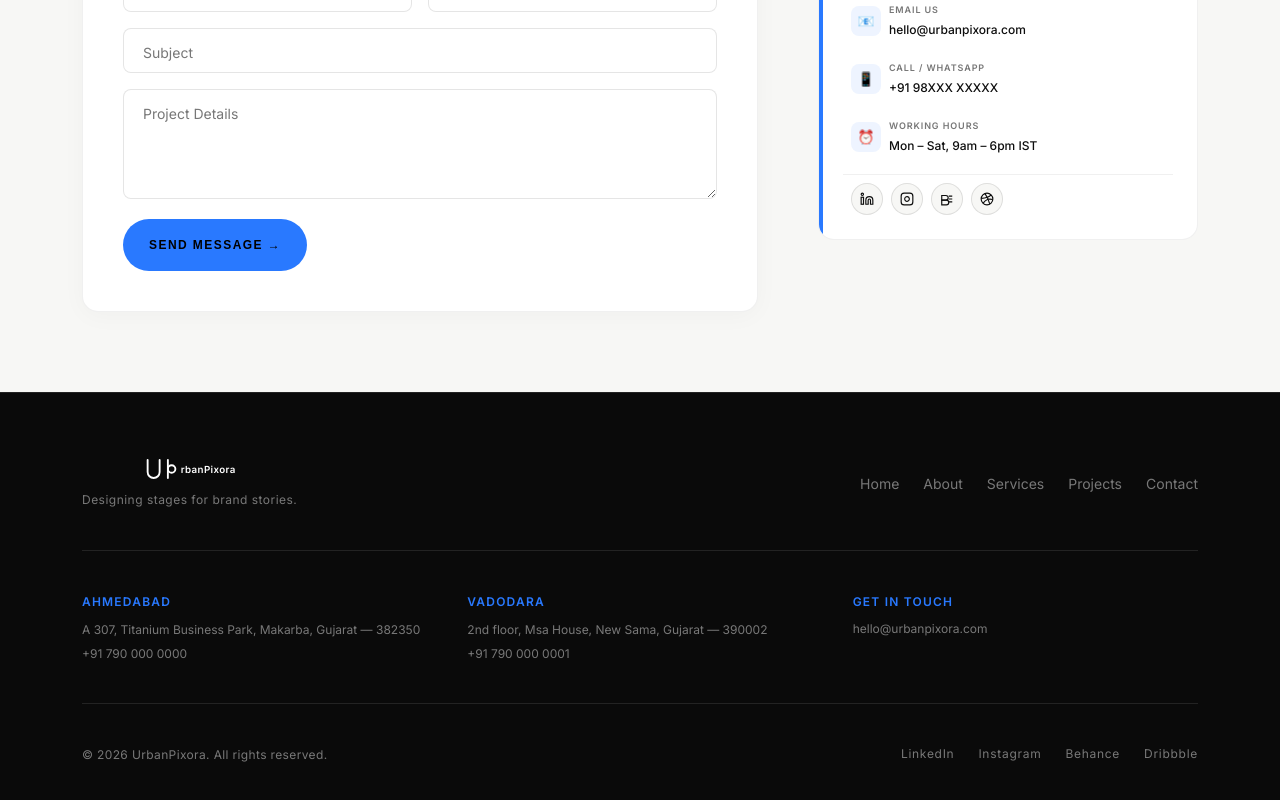
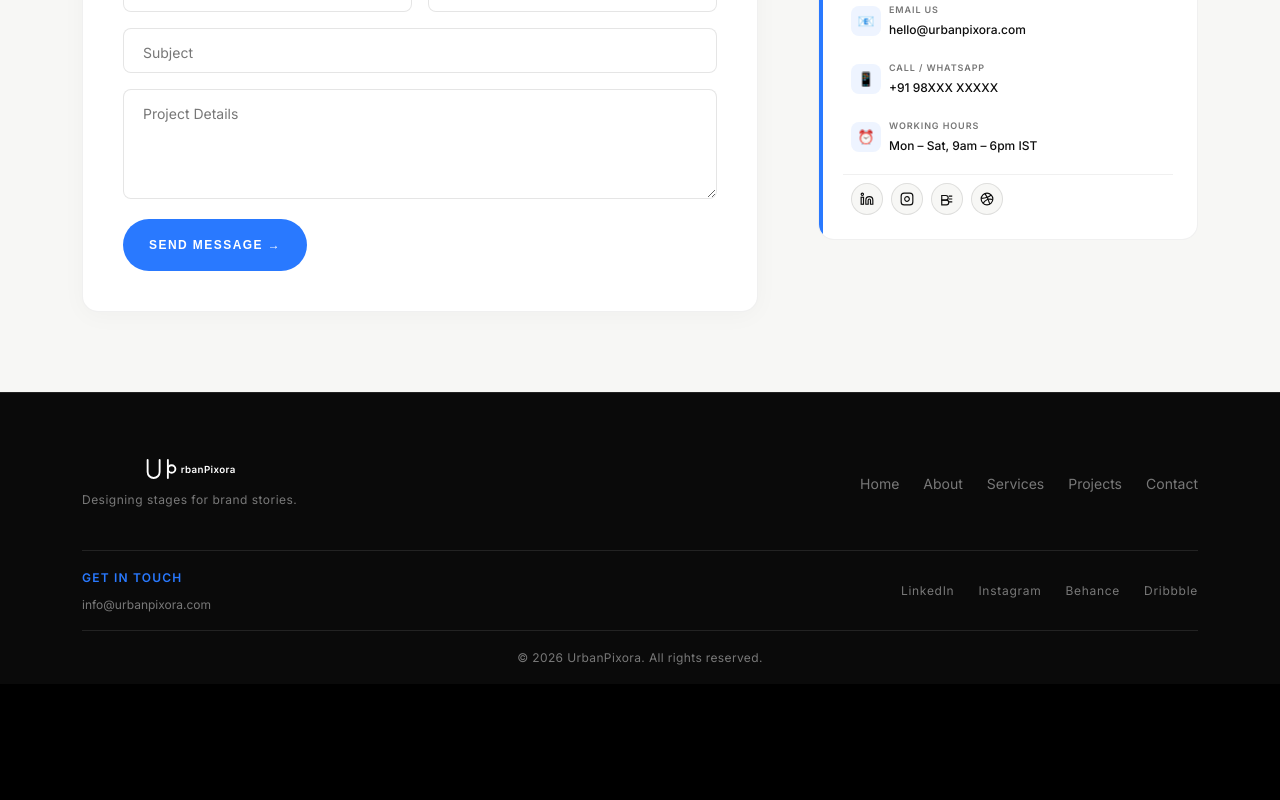
Before and after one commit to Alpesh9994/urbanpixora-static-ui, an Angular app: page /contact in a window 1280 px wide. Shown: the part 752-1552 px from the top of the page. After the commit the page ends 1436 px from the top, so only its background shows below. Built offline with nearby package versions, Linux system fonts and the light colour scheme.

Commit message:
ui changes commit

```diff
--- a/src/app/pages/home/sections/cta-section/cta-section.html
+++ b/src/app/pages/home/sections/cta-section/cta-section.html
@@ -25,7 +25,7 @@
             }
             } @else {
             <a class="btn btn-primary" routerLink="/contact">START A PROJECT →</a>
-            <a class="btn btn-outline" routerLink="/work">SEE OUR WORK →</a>
+            <a class="btn btn-outline btn-outline__dark" routerLink="/work">SEE OUR WORK →</a>
             }
         </div>
     </div>
--- a/src/app/pages/home/sections/intro-section/intro-section.scss
+++ b/src/app/pages/home/sections/intro-section/intro-section.scss
@@ -111,7 +111,7 @@ $light-border: rgba(0, 0, 0, 0.08);
     height: 52px;
     border-radius: $radius-full;
     background: $color-accent;
-    color: #000;
+    color: $color-text;
     font-weight: $font-weight-bold;
     font-size: $font-size-xs;
     display: flex;
@@ -190,7 +190,7 @@ $light-border: rgba(0, 0, 0, 0.08);
     top: $space-lg;
     right: 0; // flush on mobile
     background: $color-accent;
-    color: #000;
+    color: $color-text;
     border-radius: $radius-md;
     padding: $space-md $space-lg;
     text-align: center;
--- a/src/app/shared/components/footer/footer.html
+++ b/src/app/shared/components/footer/footer.html
@@ -28,7 +28,7 @@
 
         <!-- Middle: offices -->
         <div class="site-footer__offices">
-            <div class="site-footer__office">
+            <!-- <div class="site-footer__office">
                 <p class="site-footer__office-city">Ahmedabad</p>
                 <p class="site-footer__office-addr">A 307, Titanium Business Park, Makarba, Gujarat — 382350</p>
                 <a class="site-footer__office-contact" href="tel:+917900000000">+91 790 000 0000</a>
@@ -37,10 +37,17 @@
                 <p class="site-footer__office-city">Vadodara</p>
                 <p class="site-footer__office-addr">2nd floor, Msa House, New Sama, Gujarat — 390002</p>
                 <a class="site-footer__office-contact" href="tel:+917900000001">+91 790 000 0001</a>
-            </div>
+            </div> -->
             <div class="site-footer__office">
                 <p class="site-footer__office-city">Get In Touch</p>
-                <a class="site-footer__office-contact" href="mailto:hello@urbanpixora.com">hello&#64;urbanpixora.com</a>
+                <a class="site-footer__office-contact" href="mailto:info@urbanpixora.com">info&#64;urbanpixora.com</a>
+            </div>
+
+            <div class="site-footer__social">
+                @for (link of socialLinks; track link.label) {
+                <a class="site-footer__social-link" [href]="link.url" target="_blank" rel="noopener noreferrer">{{
+                    link.label }}</a>
+                }
             </div>
         </div>
 
@@ -51,12 +58,7 @@
             <p class="site-footer__copy">
                 &copy; {{ year }} UrbanPixora. All rights reserved.
             </p>
-            <div class="site-footer__social">
-                @for (link of socialLinks; track link.label) {
-                <a class="site-footer__social-link" [href]="link.url" target="_blank" rel="noopener noreferrer">{{
-                    link.label }}</a>
-                }
-            </div>
+
         </div>
 
     </div>
--- a/src/app/shared/components/footer/footer.scss
+++ b/src/app/shared/components/footer/footer.scss
@@ -4,7 +4,7 @@
 .site-footer {
     background: $color-bg-secondary;
     border-top: 1px solid $color-border;
-    padding: $space-xxl 0 $space-xl;
+    padding: $space-xxl 0 $space-md;
 }
 
 // ── Top row ───────────────────────────────────────────────────
@@ -50,7 +50,7 @@
 .site-footer__divider {
     height: 1px;
     background: $color-border;
-    margin: $space-xl 0;
+    margin: $space-md 0;
 }
 
 // ── Offices ───────────────────────────────────────────────────
@@ -58,9 +58,10 @@
     display: grid;
     grid-template-columns: 1fr;
     gap: $space-xl;
+    align-items: center;
 
     @include respond-md {
-        grid-template-columns: repeat(3, 1fr);
+        grid-template-columns: repeat(2, 1fr);
     }
 }
 
@@ -98,7 +99,7 @@
 
 // ── Bottom row ────────────────────────────────────────────────
 .site-footer__bottom {
-    @include flex-between;
+    @include flex-center;
     flex-wrap: wrap;
     gap: $space-lg;
 }
@@ -112,6 +113,7 @@
 
 .site-footer__social {
     display: flex;
+    justify-content: end;
     gap: $space-lg;
 }
 
--- a/src/app/shared/components/hero/hero.scss
+++ b/src/app/shared/components/hero/hero.scss
@@ -62,7 +62,7 @@
     width: 100%;
 
     @include respond-lg {
-        grid-template-columns: 1fr 1fr;
+        grid-template-columns: 2fr 1fr;
         gap: 60px;
     }
 }
--- a/src/app/shared/components/overlay-menu/overlay-menu.html
+++ b/src/app/shared/components/overlay-menu/overlay-menu.html
@@ -52,13 +52,13 @@
                 <a class="nav-overlay__util-link" routerLink="/terms" (click)="menuState.close()">Terms and
                     Conditions</a>
                 <a class="nav-overlay__util-link" routerLink="/cookies" (click)="menuState.close()">Cookie Policy</a>
-                <a class="nav-overlay__util-link" routerLink="/careers" (click)="menuState.close()">Careers</a>
+                <!-- <a class="nav-overlay__util-link" routerLink="/careers" (click)="menuState.close()">Careers</a> -->
             </div>
 
-            <hr class="nav-overlay__divider" />
+            <!-- <hr class="nav-overlay__divider" /> -->
 
             <!-- Office addresses -->
-            <div class="nav-overlay__offices">
+            <!-- <div class="nav-overlay__offices">
                 <div class="nav-overlay__office">
                     <p class="nav-overlay__office-city">Ahmedabad</p>
                     <p class="nav-overlay__office-name">UrbanPixora</p>
@@ -77,7 +77,7 @@
                         Gujarat, India 390002
                     </p>
                 </div>
-            </div>
+            </div> -->
 
         </aside>
     </div>
--- a/src/styles/_buttons.scss
+++ b/src/styles/_buttons.scss
@@ -13,7 +13,7 @@
     letter-spacing: 0.12em;
     text-transform: uppercase;
     text-decoration: none;
-    color: #000;
+    color: $color-text;
     background: $color-accent;
     border-radius: $radius-full;
     padding: 13px 26px;
@@ -31,7 +31,7 @@
         background: $color-accent-dark;
         transform: translateX(-100%);
         transition: transform 0.4s cubic-bezier(0.4, 0, 0.2, 1);
-        z-index: 0;
+        z-index: -1;
     }
 
     span {
@@ -59,7 +59,7 @@
     letter-spacing: 0.12em;
     text-transform: uppercase;
     text-decoration: none;
-    color: #fff;
+    color: $color-text;
     background: transparent;
     border: 1px solid rgba(255, 255, 255, 0.2);
     border-radius: $radius-full;
@@ -72,6 +72,19 @@
         border-color: rgba(255, 255, 255, 0.4);
         transform: translateY(-2px);
     }
+
+    &__dark{
+        color: $color-text-inverse;
+        border-color: rgba(0, 0, 0, 0.2);
+
+        &:hover {
+            border-color: $color-accent;
+            color: $color-accent;
+            transform: translateY(-2px);
+        }
+    }
+
+
 }
 
 .btn-circle {
--- a/src/styles/_typography.scss
+++ b/src/styles/_typography.scss
@@ -73,10 +73,6 @@ p {
 a {
     color: $color-highlight;
     text-decoration: none;
-
-    &:hover {
-        text-decoration: underline;
-    }
 }
 
 strong {
```
